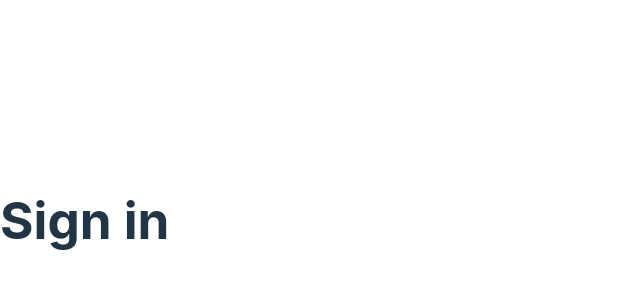
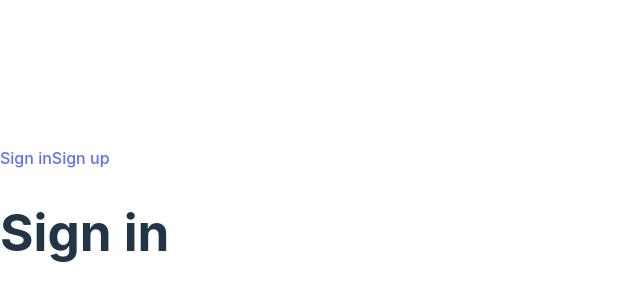
Before and after one commit to rarya618/winter-workshops, a React (Vite) app in the folder app/: page / in a window 1280 px wide. Shown: the part 180-480 px from the top of the page, without its empty margins (0-640 px from the left). Built offline with nearby package versions, Linux system fonts and the light colour scheme.

Commit message:
Added navigation

```diff
--- a/app/src/App.tsx
+++ b/app/src/App.tsx
@@ -1,12 +1,18 @@
 import { Route, Routes } from "react-router"
 import SignIn from "./views/SignIn"
 import PageNotFound from "./views/PageNotFound"
+import SignUp from "./views/SignUp"
+import { Link } from "react-router-dom"
 
 // main App component
 function App() {
 
   return (
     <div>
+      <div>
+        <Link to={"sign-in"}>Sign in</Link>
+        <Link to={"sign-up"}>Sign up</Link>
+      </div>
       <Routes>
         <Route
           index
@@ -16,6 +22,10 @@
           path="sign-in"
           element={<SignIn />}
         />
+        <Route
+          path="sign-up"
+          element={<SignUp />}
+        />
         <Route path="*" element={<PageNotFound />} />
       </Routes>
     </div>
```
